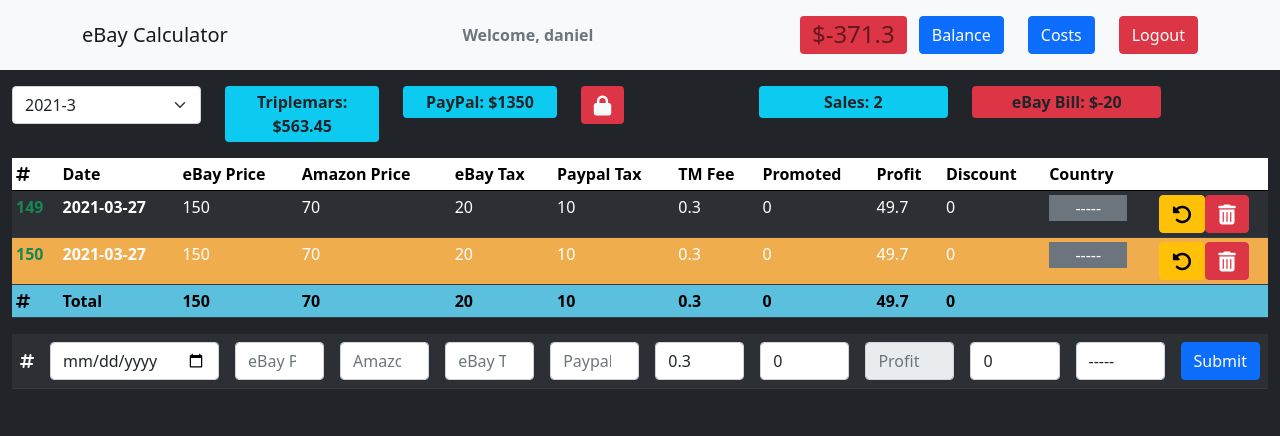
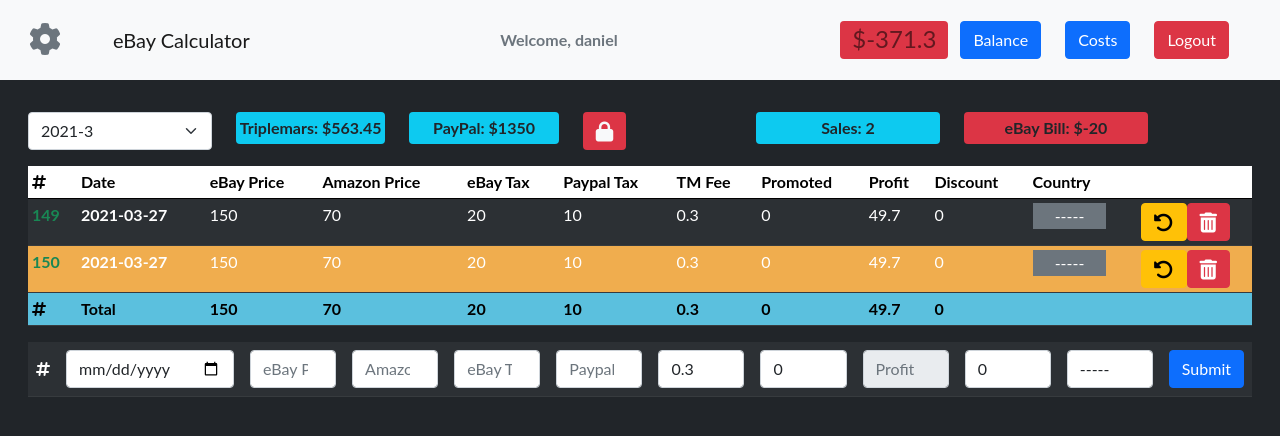
Before and after one commit to d4nieldev/ebaycalculator, a Django app: page /panel in a window 1280 px wide. Shown: the top 436 px of the page. Run offline with Django 3.2, Linux system fonts and the light colour scheme; a user stored in the database is signed in; data comes from the database, SQL or seed files in the repository; both versions use the stored data as it was after the commit; some libraries are stand-ins or nearby versions.

Commit message:
added BASIC preferences menu

```diff
--- a/static/css/style.css
+++ b/static/css/style.css
@@ -123,3 +123,51 @@
     height: 2rem;
     display: inline;
 }
+
+body {
+    font-family: "Lato", sans-serif;
+  }
+
+  .sidenav {
+    height: 100%;
+    width: 0;
+    position: fixed;
+    z-index: 1;
+    top: 0;
+    left: 0;
+    background-color: #111;
+    overflow-x: hidden;
+    transition: 0.5s;
+    padding-top: 60px;
+  }
+
+  .sidenav a {
+    padding: 8px 8px 8px 32px;
+    text-decoration: none;
+    font-size: 25px;
+    color: #818181;
+    display: block;
+    transition: 0.3s;
+  }
+
+  .sidenav a:hover {
+    color: #f1f1f1;
+  }
+
+  .sidenav .closebtn {
+    position: absolute;
+    top: 0;
+    right: 25px;
+    font-size: 36px;
+    margin-left: 50px;
+  }
+
+  #main {
+    transition: margin-left .5s;
+    padding: 16px;
+  }
+
+  @media screen and (max-height: 450px) {
+    .sidenav {padding-top: 15px;}
+    .sidenav a {font-size: 18px;}
+  }
--- a/static/js/panel.js
+++ b/static/js/panel.js
@@ -881,6 +881,11 @@
             $(".lock-class").click();
         }
     })
+    /*
+    $(document).on('click', "#btn_open_preferences", function(){
+        $(".side-nav").toggleClass("side-nav-toggled");
+        $(".content").toggleClass("content-toggled");
+    })*/
 
     // editable tables
     $(document).on("dblclick", ".editable", change_editable)
--- a/templates/base.html
+++ b/templates/base.html
@@ -25,6 +25,11 @@
 <body class='bg-dark' {% if open_login %} onload="document.getElementById('btn_open_login').click();" {% endif %}>
     <!-- Navigation -->
     <nav class="navbar navbar-light bg-light">
+        <div class="navbar-text row d-flex justify-content-start ms-3">
+            <button id="btn_open_preferences" class="btn text-secondary" onclick="openNav()">
+                <i class="fa fa-cog fa-2x"></i>
+            </button>
+        </div>
         <div class="container">
             <a class="navbar-brand" href="{% url 'index' %}">eBay Calculator</a>
             {% if not user.is_authenticated %}
@@ -57,7 +62,30 @@
 
     {% include 'modals/costs.html' %}
 
-    {% block content %}
-    {% endblock %}
+    <div id="mySidenav" class="sidenav">
+        <a href="javascript:void(0)" class="closebtn" onclick="closeNav()">&times;</a>
+        <a href="#">About</a>
+        <a href="#">Services</a>
+        <a href="#">Clients</a>
+        <a href="#">Contact</a>
+    </div>
+
+    <div id="main">
+        {% block content %}
+        {% endblock %}
+    </div>
+
+
+    <script>
+        function openNav() {
+          document.getElementById("mySidenav").style.width = "250px";
+          document.getElementById("main").style.marginLeft = "250px";
+        }
+
+        function closeNav() {
+          document.getElementById("mySidenav").style.width = "0";
+          document.getElementById("main").style.marginLeft= "0";
+        }
+        </script>
 </body>
 </html>
```
Also changed, not shown: core/migrations/0016_auto_20210408_2126.py (added), db.sqlite3.
